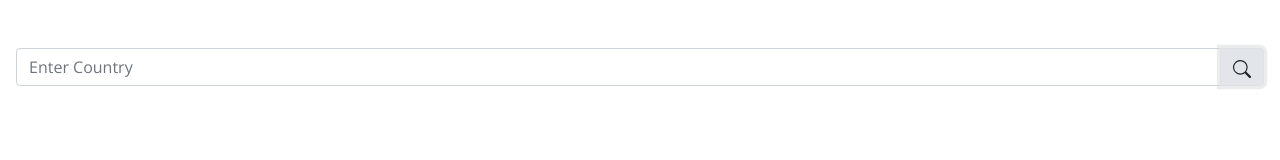
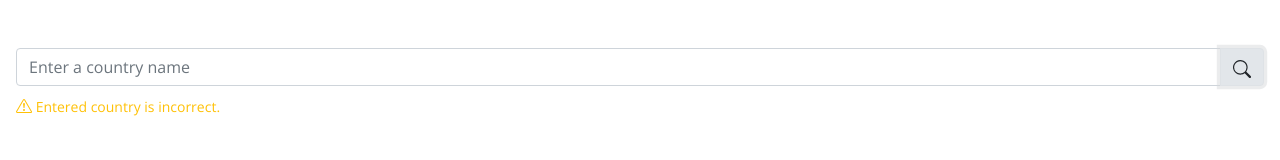
Before and after one commit to tanming363/Covid-19, a plain HTML site: page fetch-api.html in a window 1280 px wide. Both pictures are taken after a click on the button 1242 px from the left and 67 px from the top of the page. Drawn offline with nearby package versions, Linux system fonts and the light colour scheme; no server answers.

Commit message:
added alert

```diff
--- a/fetch-api.html
+++ b/fetch-api.html
@@ -13,7 +13,7 @@
 
         <link rel="preconnect" href="https://fonts.gstatic.com">
         <link href="https://fonts.googleapis.com/css2?family=Open+Sans&display=swap" rel="stylesheet">
-        <title>Fetch API</title>
+        <title>Covid-19</title>
 </head>
 <style>
         body {
@@ -67,7 +67,7 @@
 <body>
         <div class="container-fluid mt-5">
                 <div class="input-group mb-2">
-                        <input type="text" class="form-control" placeholder="Enter Country" id="myCountry">
+                        <input type="text" class="form-control" placeholder="Enter a country name" id="myCountry">
                         <button class="btn btn-light border" type="button" id="myBtn" onclick="getCovidInfo()">
                                 <svg xmlns="http://www.w3.org/2000/svg" width="18" height="18" fill="currentColor"
                                         class="bi bi-search" viewBox="0 0 16 16">
@@ -76,7 +76,7 @@
                                 </svg>
                         </button>
                 </div>
-               <div id="alert"></div>
+                <div id="alert"></div>
                 <div id="covidInfo" class="card-shadow rounded mb-3"></div>
         </div>
         <!-- Optional JavaScript -->
--- a/fetch-api.js
+++ b/fetch-api.js
@@ -1,6 +1,6 @@
 /*Covid-19*/
 function getCovidInfo() {
-        let country = document.getElementById("myCountry").value;
+        let country = document.getElementById("myCountry").value.toLowerCase();
         fetch(`https://corona.lmao.ninja/v2/countries/${country}?yesterday&strict&query%20`)
                 .then(res => {
                         return res.json();
@@ -18,17 +18,6 @@ function getCovidInfo() {
                                                 </svg> Please enter country name.
                                         </small>`
                                 console.log(country);
-                        } else if (country !== data.country) {
-                                document.getElementById("alert").innerHTML =
-                                        `<small class="text-warning my-2"  role="alert">
-                                                <svg class="mb-1" xmlns="http://www.w3.org/2000/svg" width="16" height="16" fill="currentColor"
-                                                        class="bi bi-exclamation-triangle" viewBox="0 0 16 16">
-                                                        <path
-                                                                d="M7.938 2.016A.13.13 0 0 1 8.002 2a.13.13 0 0 1 .063.016.146.146 0 0 1 .054.057l6.857 11.667c.036.06.035.124.002.183a.163.163 0 0 1-.054.06.116.116 0 0 1-.066.017H1.146a.115.115 0 0 1-.066-.017.163.163 0 0 1-.054-.06.176.176 0 0 1 .002-.183L7.884 2.073a.147.147 0 0 1 .054-.057zm1.044-.45a1.13 1.13 0 0 0-1.96 0L.165 13.233c-.457.778.091 1.767.98 1.767h13.713c.889 0 1.438-.99.98-1.767L8.982 1.566z" />
-                                                        <path
-                                                                d="M7.002 12a1 1 0 1 1 2 0 1 1 0 0 1-2 0zM7.1 5.995a.905.905 0 1 1 1.8 0l-.35 3.507a.552.552 0 0 1-1.1 0L7.1 5.995z" />
-                                                </svg> Entered country is incorrect.
-                                        </small>`
                         } else {
                                 var countryImg = data.countryInfo.iso2.toLowerCase();
                                 document.getElementById("myCountry").value = "";
@@ -151,7 +140,18 @@ function getCovidInfo() {
                         }
                 })
                 .catch(err => {
-                        console.log("Country not exist", err);
+                        console.log(err);
+                        document.getElementById("myCountry").value = "";
+                        document.getElementById("alert").innerHTML =
+                                `<small class="text-warning my-2"  role="alert">
+                                                <svg class="mb-1" xmlns="http://www.w3.org/2000/svg" width="16" height="16" fill="currentColor"
+                                                        class="bi bi-exclamation-triangle" viewBox="0 0 16 16">
+                                                        <path
+                                                                d="M7.938 2.016A.13.13 0 0 1 8.002 2a.13.13 0 0 1 .063.016.146.146 0 0 1 .054.057l6.857 11.667c.036.06.035.124.002.183a.163.163 0 0 1-.054.06.116.116 0 0 1-.066.017H1.146a.115.115 0 0 1-.066-.017.163.163 0 0 1-.054-.06.176.176 0 0 1 .002-.183L7.884 2.073a.147.147 0 0 1 .054-.057zm1.044-.45a1.13 1.13 0 0 0-1.96 0L.165 13.233c-.457.778.091 1.767.98 1.767h13.713c.889 0 1.438-.99.98-1.767L8.982 1.566z" />
+                                                        <path
+                                                                d="M7.002 12a1 1 0 1 1 2 0 1 1 0 0 1-2 0zM7.1 5.995a.905.905 0 1 1 1.8 0l-.35 3.507a.552.552 0 0 1-1.1 0L7.1 5.995z" />
+                                                </svg> Entered country is incorrect.
+                                </small>`
                 })
 }
 
```
